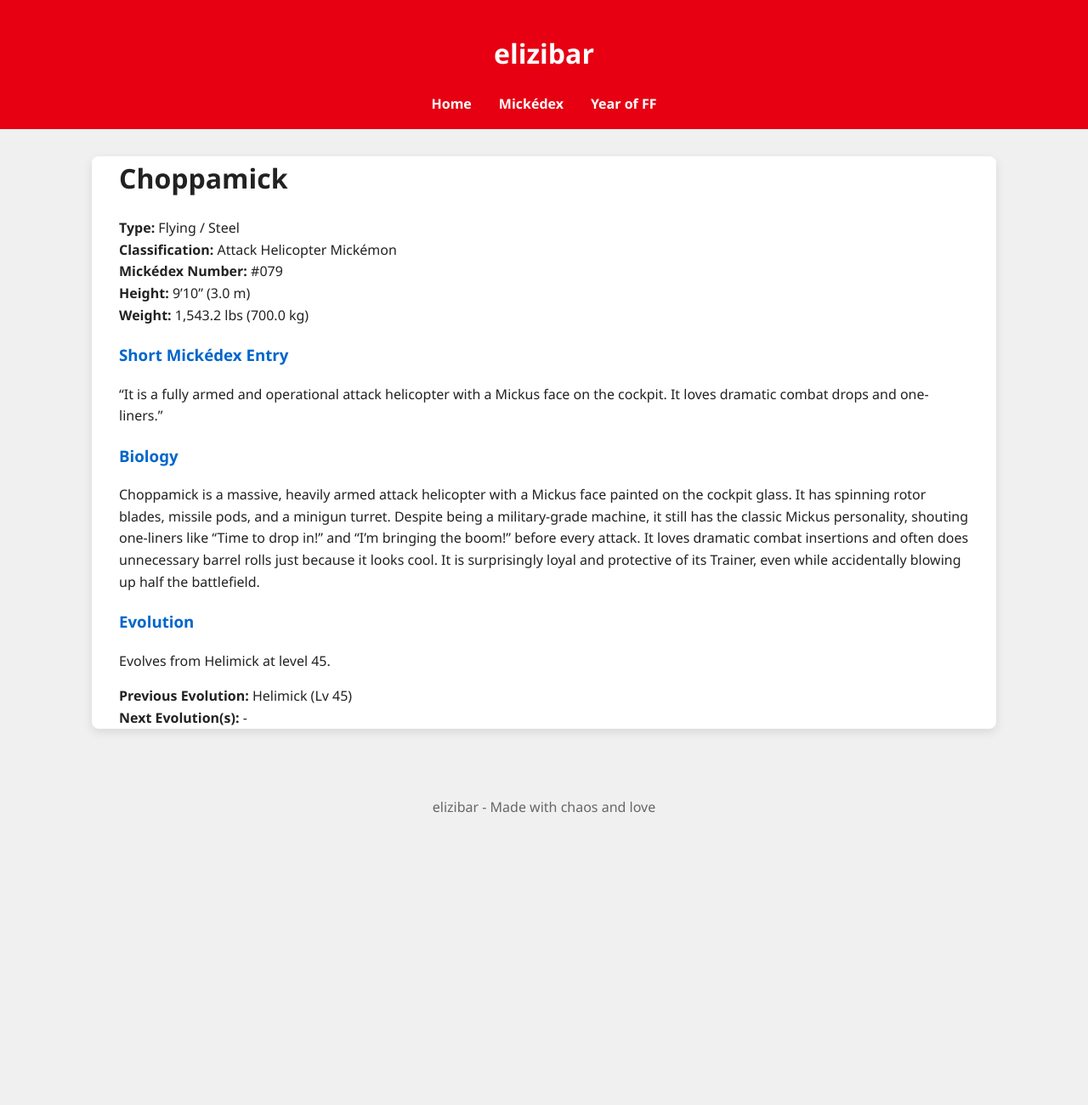
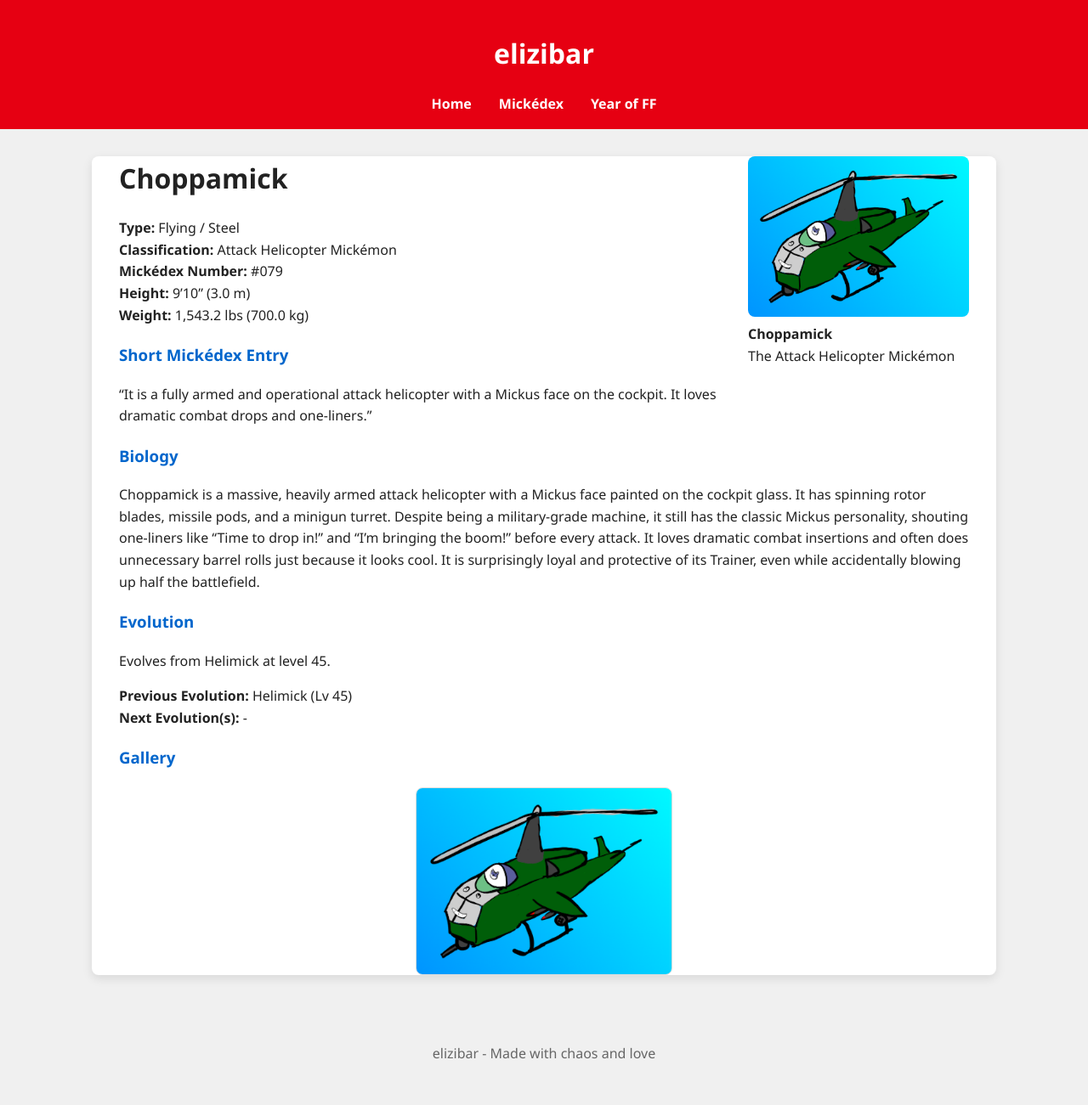
Before and after one commit to elizibar/elizibar.github.io, a Jekyll site: the page built from mickedex/digital/choppamick.md, in a window 1280 px wide. Shown: the whole page at 85% size. Built offline with Jekyll 4.4.1, drawn with Linux system fonts in a browser that asks for light colours; before the commit the page ends 1012 px from its top, so only the background shows below that.

Commit message:
choppamick

```diff
--- a/mickedex/digital/choppamick.md
+++ b/mickedex/digital/choppamick.md
@@ -3,6 +3,11 @@
 layout: default
 permalink: /mickedex/choppamick/
 ---
+
+<figure style="float: right; margin: 0 0 20px 20px; width: 260px;">
+  <img src="/assets/images/choppamick.png" alt="Choppamick" style="width: 100%; border-radius: 8px;">
+  <figcaption><strong>Choppamick</strong><br>The Attack Helicopter Mickémon</figcaption>
+</figure>
 
 # Choppamick
 
@@ -24,3 +29,6 @@
 
 **Previous Evolution:** Helimick (Lv 45)
 **Next Evolution(s):** -
+
+### Gallery
+![Choppamick](/assets/images/choppamick.png){:width="30%" style="display: block; margin: 20px auto; border: 1px solid #ddd; border-radius: 8px;"}
```
Also changed, not shown: assets/images/choppamick.png (added).
